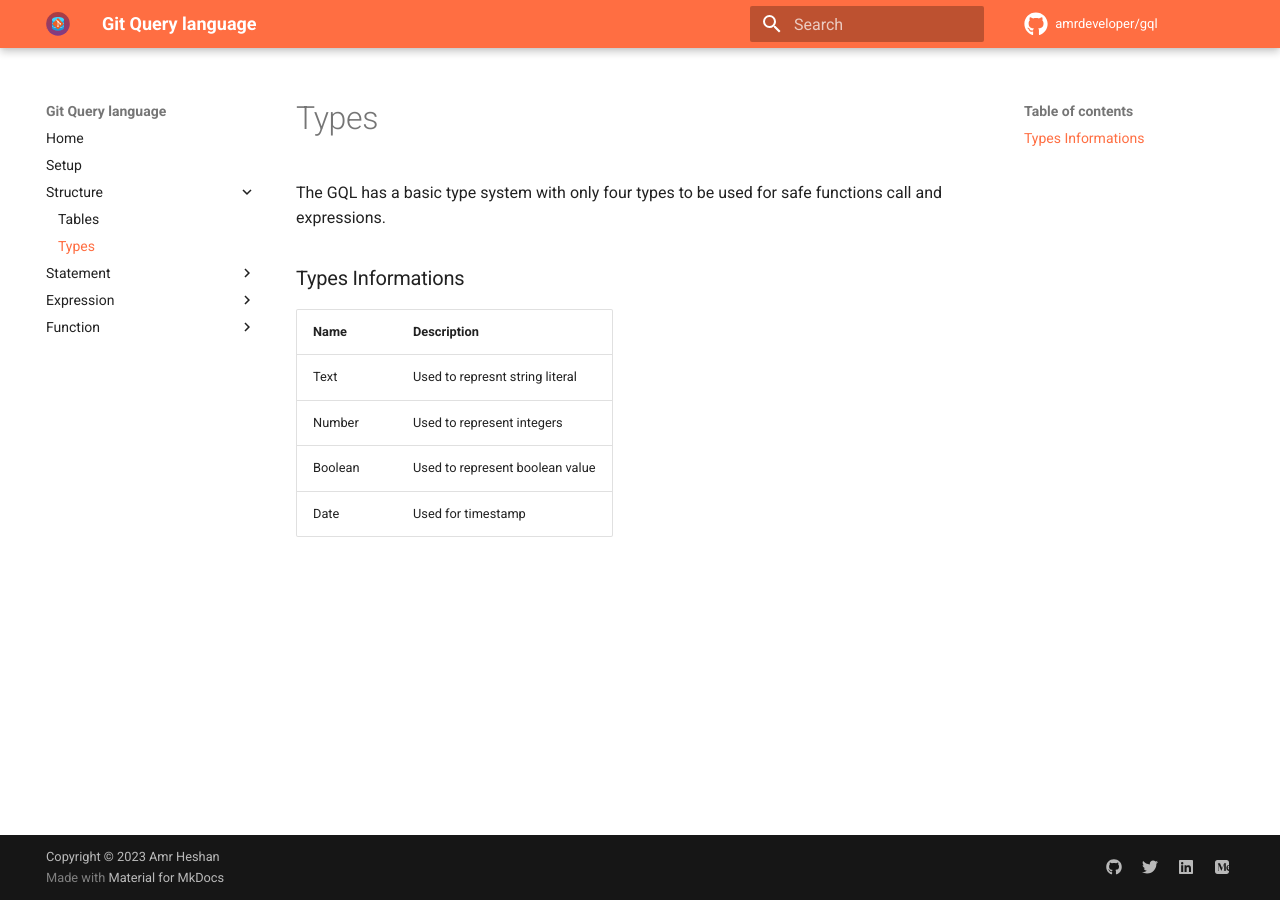
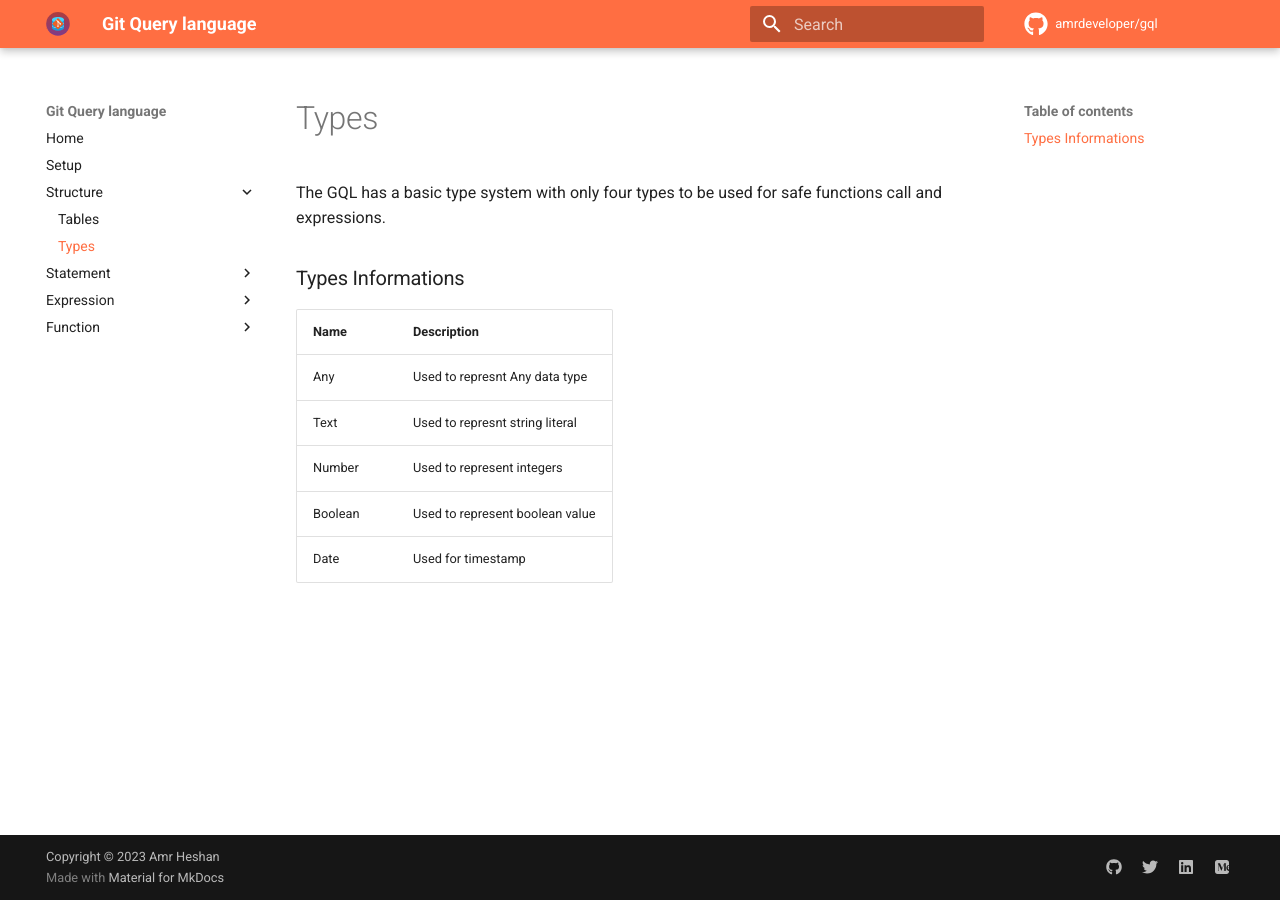
Before and after one commit to AmrDeveloper/GQL, an MkDocs documentation site: the page built from docs/structure/types.md, in a window 1280 px wide. Built offline with MkDocs 1.6.1 and Material for MkDocs 9.7.7, drawn with Linux system fonts in a browser that asks for light colours; comment, search, counter and statistics services are not loaded.

Commit message:
Add Any data type to the type table

```diff
--- a/docs/structure/types.md
+++ b/docs/structure/types.md
@@ -3,6 +3,7 @@ The GQL has a basic type system with only four types to be used for safe functio
 ### Types Informations
 | Name    | Description                     |
 | ------- | ------------------------------- |
+| Any     | Used to represnt Any data type  |
 | Text    | Used to represnt string literal |
 | Number  | Used to represent integers      |
 | Boolean | Used to represent boolean value |
```
